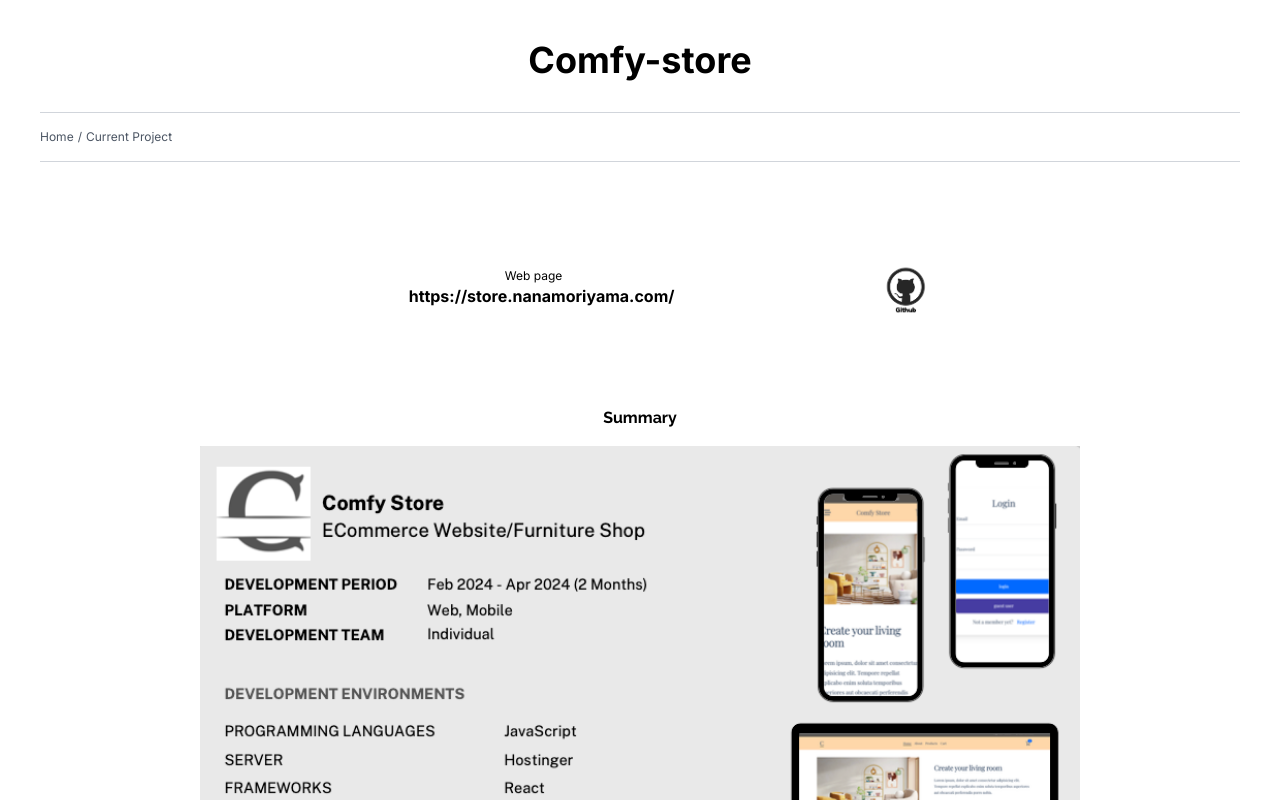
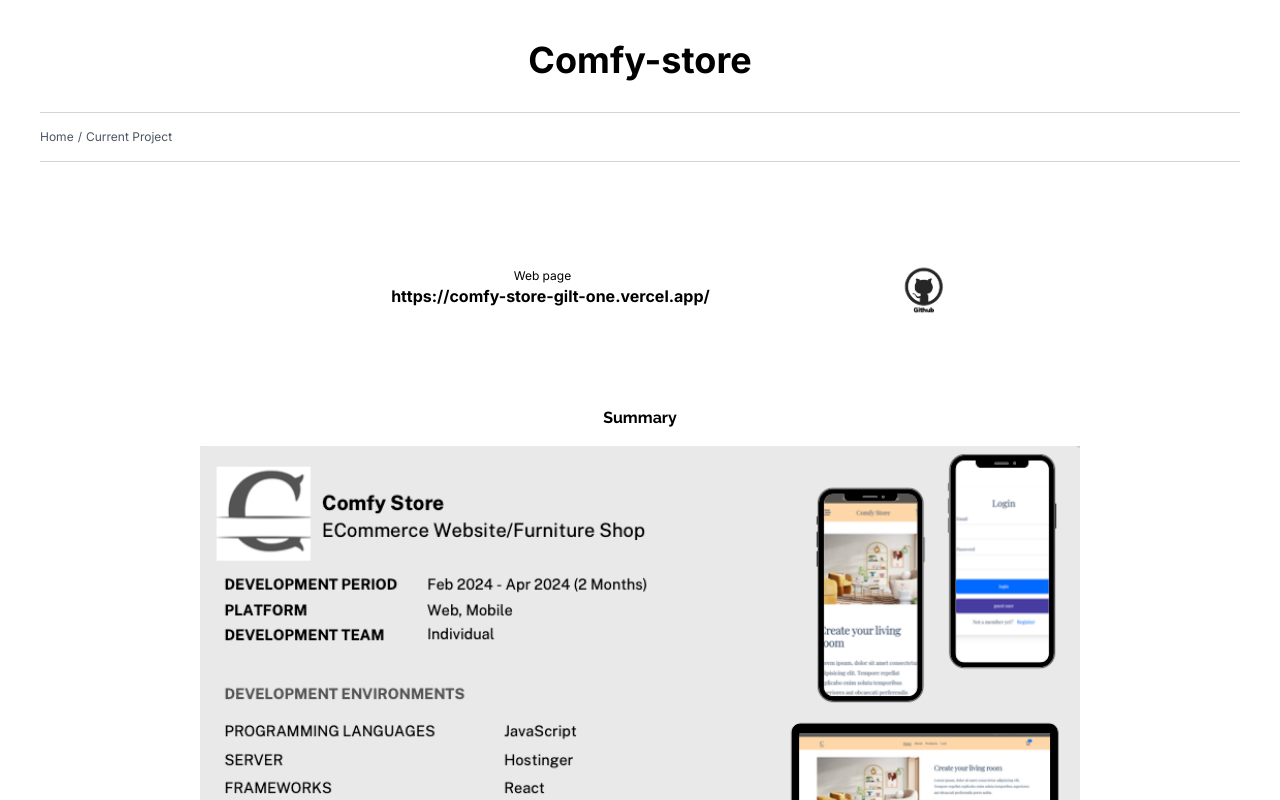
Before and after one commit to Nanamoriyama/portfolio-nana, a Next.js app: page /comfyStore in a window 1280 px wide. Shown: the top 800 px of the page. Built offline with nearby package versions, Linux system fonts and the light colour scheme.

Commit message:
changed comfy-store url to vercel

```diff
--- a/src/app/comfyStore/page.tsx
+++ b/src/app/comfyStore/page.tsx
@@ -58,12 +58,12 @@
             <div className="flex flex-col items-center space-x-4">
               <span className="text-xs">Web page</span>
               <a
-                href="https://store.nanamoriyama.com/"
+                href="https://comfy-store-gilt-one.vercel.app/"
                 target="_blank"
                 rel="noopener noreferrer"
                 className="github-icon font-bold text-xs md:text-base"
               >
-                https://store.nanamoriyama.com/
+                https://comfy-store-gilt-one.vercel.app/
               </a>
             </div>
             <a
```
